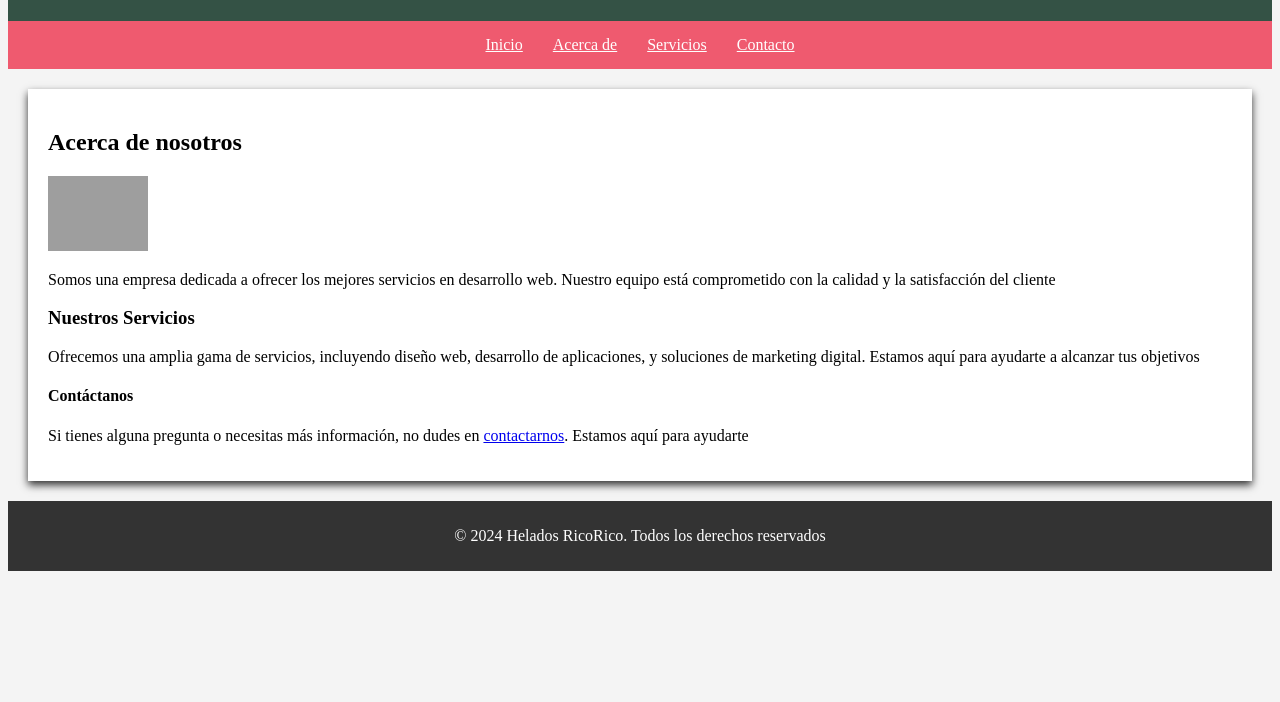
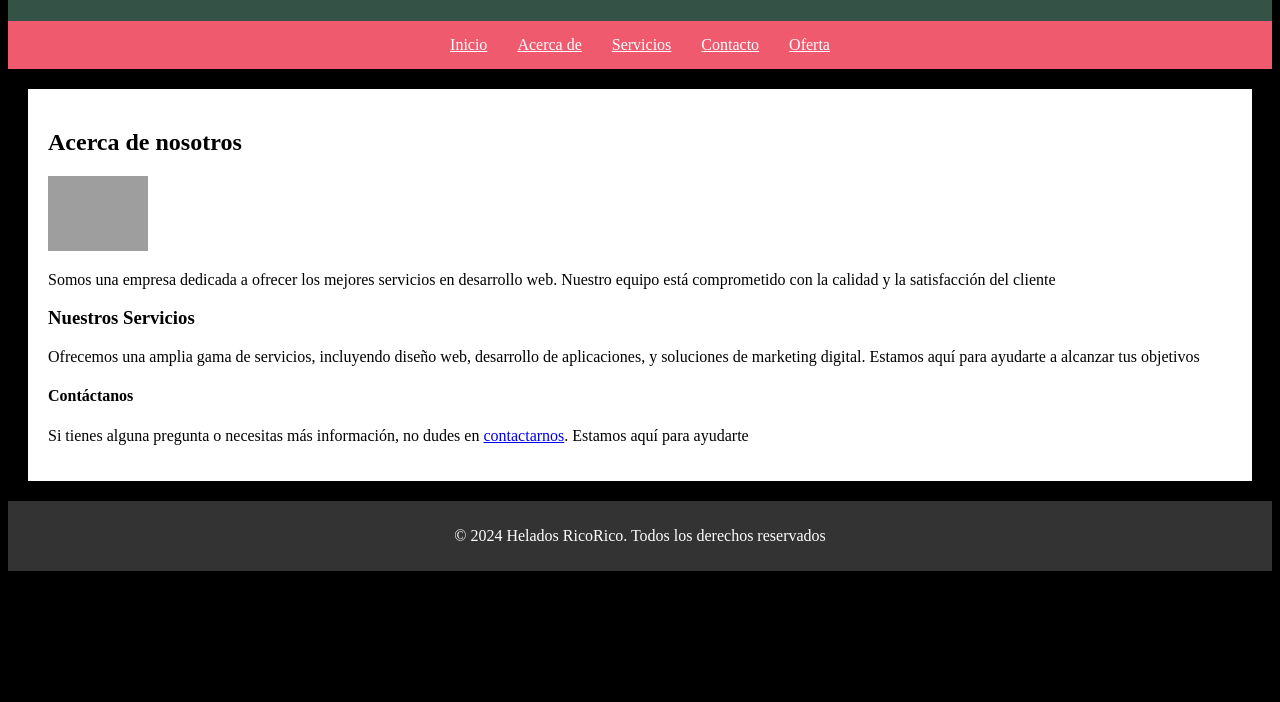
Before and after one commit to DuskAnima/practica_elaos, a plain HTML site: page index.html in a window 1280 px wide. Shown: the part 98-800 px from the top of the page. Drawn offline with Linux system fonts and the light colour scheme; grey boxes are pictures that could not be loaded; a web font is replaced by a local one.

Commit message:
Inicio de modularización del proyecto agregando stylesheet de css y apuntes al respecto

```diff
--- /dev/null
+++ b/app.css
@@ -0,0 +1,23 @@
+body {
+    background-color: black !important;
+}
+
+/*Tipos y tips: selectores:
+
+. (punto al inicio) = Selector de clase ~ las clases tienen la particularidad de que puedo hacer
+clases generalistas y luego ser más especifico si es que utilizo multiples palabras, por ejemplo:
+#menu
+#menu derecha
+#menu izquierda
+#menu centro
+En este caso, si en el selector solo uso la palabra "menu", el selector apuntará a todas las palabras
+que posean "menu" en su inicio, aunque luego se complementen con otra palabra. Por otro lado, puedo
+especificar "menu izquierda" y solo las etiquetas que esten bajo "menu izquierda" serán afectadas, pero no
+las demás, incluyendo "menu" sin complemento. Esto puede ayudar para poder tener más especificidad y versatilidad
+al momento de utilizar los selectores de CLASS(#).
+
+# (hash al inicio) = Selector de id ~ Por HTML solo debería usarse una vez un ID concreto, esto más por buenas
+prácticas que por las limitaciones del lenguaje mismo. Idealmente debería utilizarse para seleccionar una etiqueta
+padre, para poder contener una sección completa con una determinada consistencia estilística.
+
+*/
--- a/index.html
+++ b/index.html
@@ -8,6 +8,9 @@
     <link rel="preconnect" href="https://fonts.gstatic.com" crossorigin>
     <link href="https://fonts.googleapis.com/css2?family=Playwrite+AR:wght@100..400&display=swap" rel="stylesheet">
     <!--Fuentes-->
+    <!--CSS-->
+    <link rel="stylesheet" href="app.css">
+    <!--CSS-->
     <meta name="viewport" content="width=device-width, initial-scale=1.0">
     <title>Tienda de Helados de Crema</title>
     <style>
@@ -59,11 +62,12 @@
     <header>
         <h1>Helados de Crema + Chocolate</h1>
     </header>
-    <nav>
-        <a href="#">Inicio</a>
-        <a href="#">Acerca de</a>
-        <a href="#">Servicios</a>
-        <a href="contacto.html">Contacto</a>
+    <nav id="menu">
+        <a class="enlace" href="#">Inicio</a>
+        <a class="enlace" href="#">Acerca de</a>
+        <a class="enlace" href="#">Servicios</a>
+        <a class="enlace" href="contacto.html">Contacto</a>
+        <a class="oferta" href="#oferta">Oferta</a>
     </nav>
     <main>
         <h2>Acerca de nosotros</h2>
```
